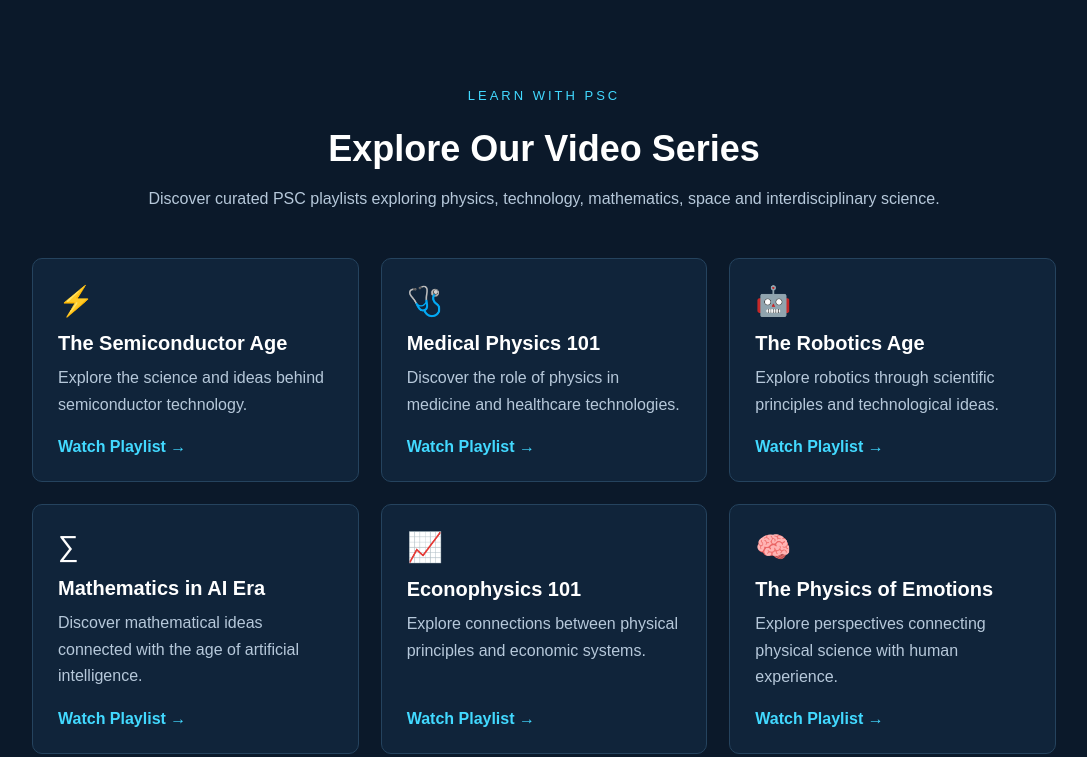
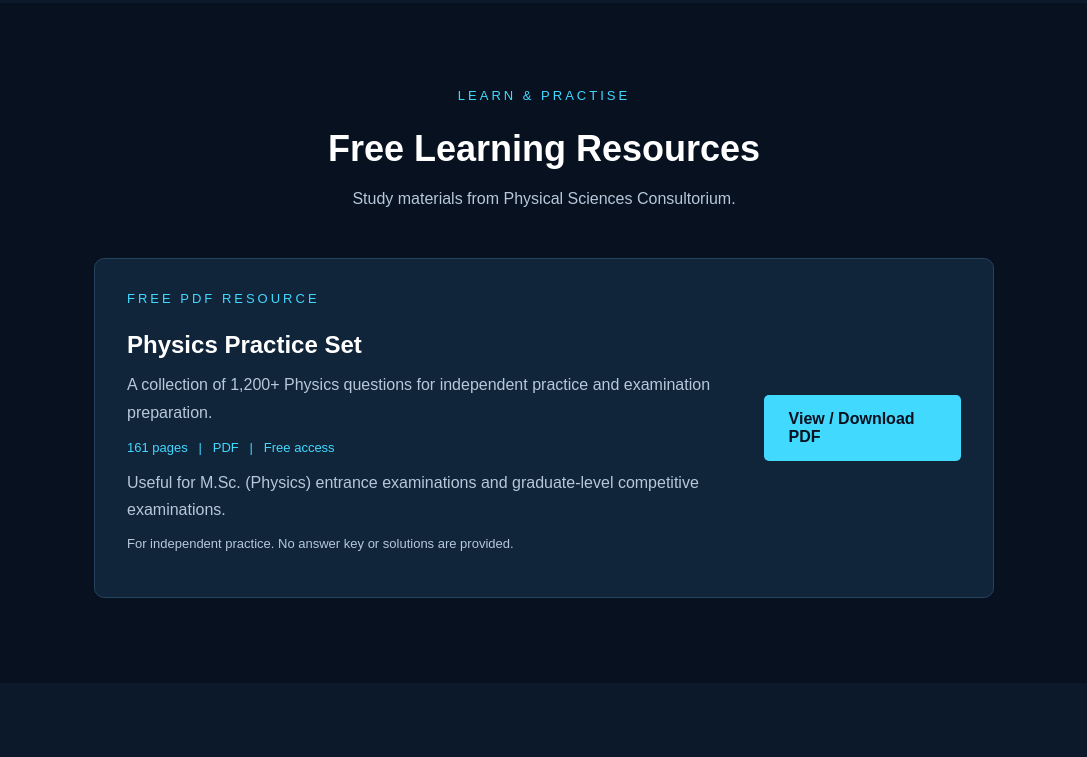
Before and after one commit to psc-live/psc-website, a plain HTML site: page index.html in a window 1280 px wide. Shown: the part 1477-2234 px from the top of the page, without its empty margins (96-1183 px from the left). Drawn offline with Linux system fonts and the light colour scheme.

Commit message:
Add files via upload

```diff
--- a/index.html
+++ b/index.html
@@ -567,6 +567,46 @@
             }
         }
 
+
+        /* FREE LEARNING RESOURCES */
+        .resource-card {
+            max-width: 900px;
+            margin: 0 auto;
+            padding: 32px;
+            background: #10243a;
+            border: 1px solid #25435e;
+            border-radius: 10px;
+            display: flex;
+            justify-content: space-between;
+            align-items: center;
+            gap: 24px;
+        }
+        .resource-card h3 {
+            color: #ffffff;
+            font-size: 24px;
+            margin: 12px 0;
+        }
+        .resource-card p {
+            color: #b6c8da;
+            line-height: 1.7;
+            margin-bottom: 10px;
+        }
+        .resource-meta {
+            color: #42d9ff;
+            font-size: 13px;
+            margin: 14px 0;
+        }
+        .resource-note {
+            color: #9fb3c7;
+            font-size: 13px;
+        }
+        @media (max-width: 700px) {
+            .resource-card {
+                flex-direction: column;
+                align-items: flex-start;
+            }
+        }
+
     </style>
 </head>
 
@@ -596,6 +636,7 @@
         <nav>
             <a href="#">Home</a>
             <a href="#science">Science</a>
+            <a href="#resources">Resources</a>
             <a href="#series">Series</a>
             <a href="#watch">Watch</a>
             <a href="#connect">Connect</a>
@@ -688,6 +729,42 @@
 
     </section>
 
+
+
+    <!-- FREE LEARNING RESOURCES -->
+
+    <section class="section" id="resources">
+
+        <div class="section-title">
+            <div class="tag">LEARN & PRACTISE</div>
+            <h2>Free Learning Resources</h2>
+            <p>Study materials from Physical Sciences Consultorium.</p>
+        </div>
+
+        <div class="resource-card">
+            <div>
+                <div class="tag">FREE PDF RESOURCE</div>
+                <h3>Physics Practice Set</h3>
+                <p>
+                    A collection of 1,200+ Physics questions for independent
+                    practice and examination preparation.
+                </p>
+                <div class="resource-meta">161 pages &nbsp; | &nbsp; PDF &nbsp; | &nbsp; Free access</div>
+                <p>
+                    Useful for M.Sc. (Physics) entrance examinations and
+                    graduate-level competitive examinations.
+                </p>
+                <p class="resource-note">
+                    For independent practice. No answer key or solutions are provided.
+                </p>
+            </div>
+            <a class="button" href="PSC_Physics_Practice_Set.pdf"
+               target="_blank" rel="noopener">
+                View / Download PDF
+            </a>
+        </div>
+
+    </section>
 
 
     <!-- PSC VIDEO SERIES -->
```
